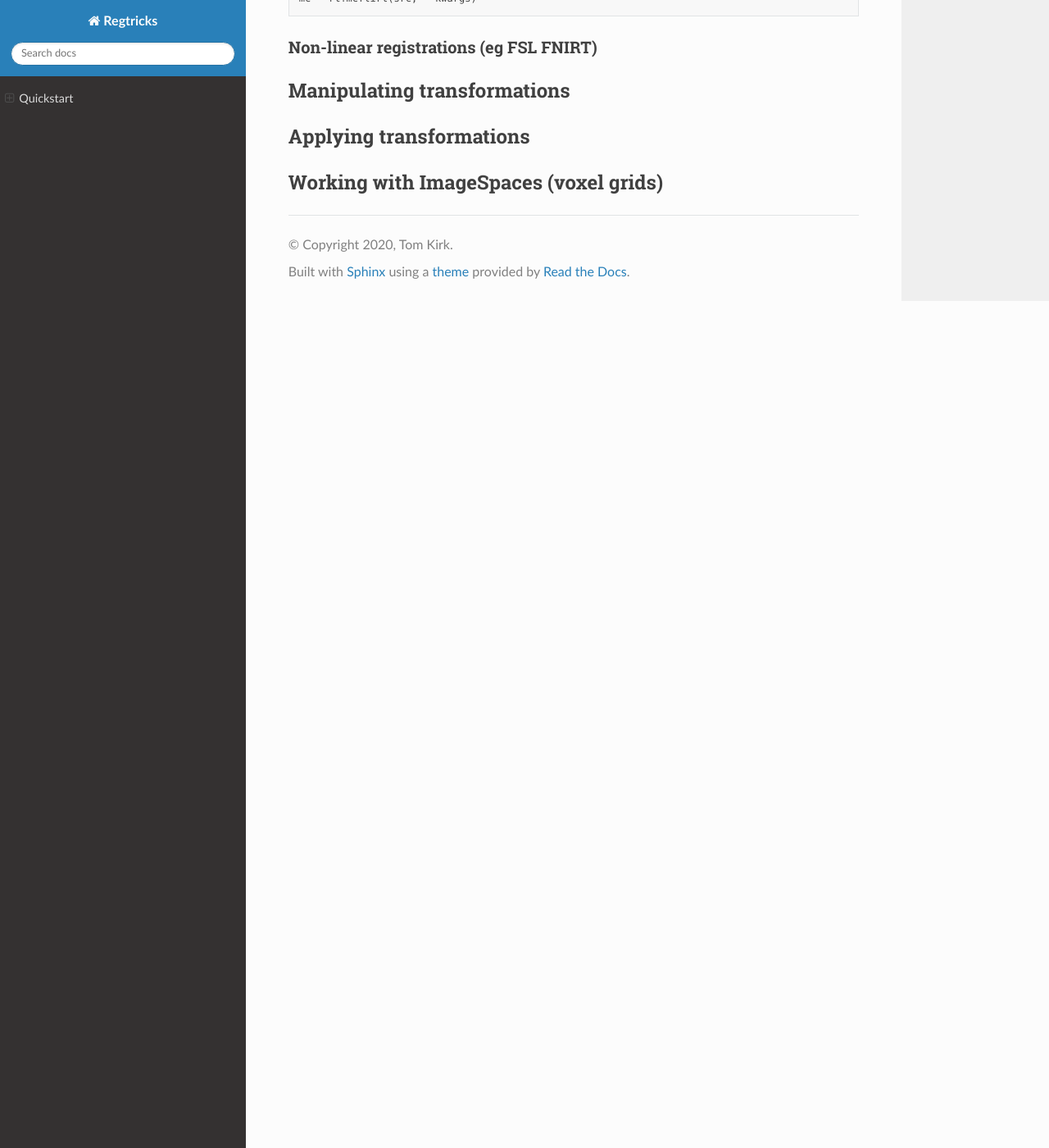
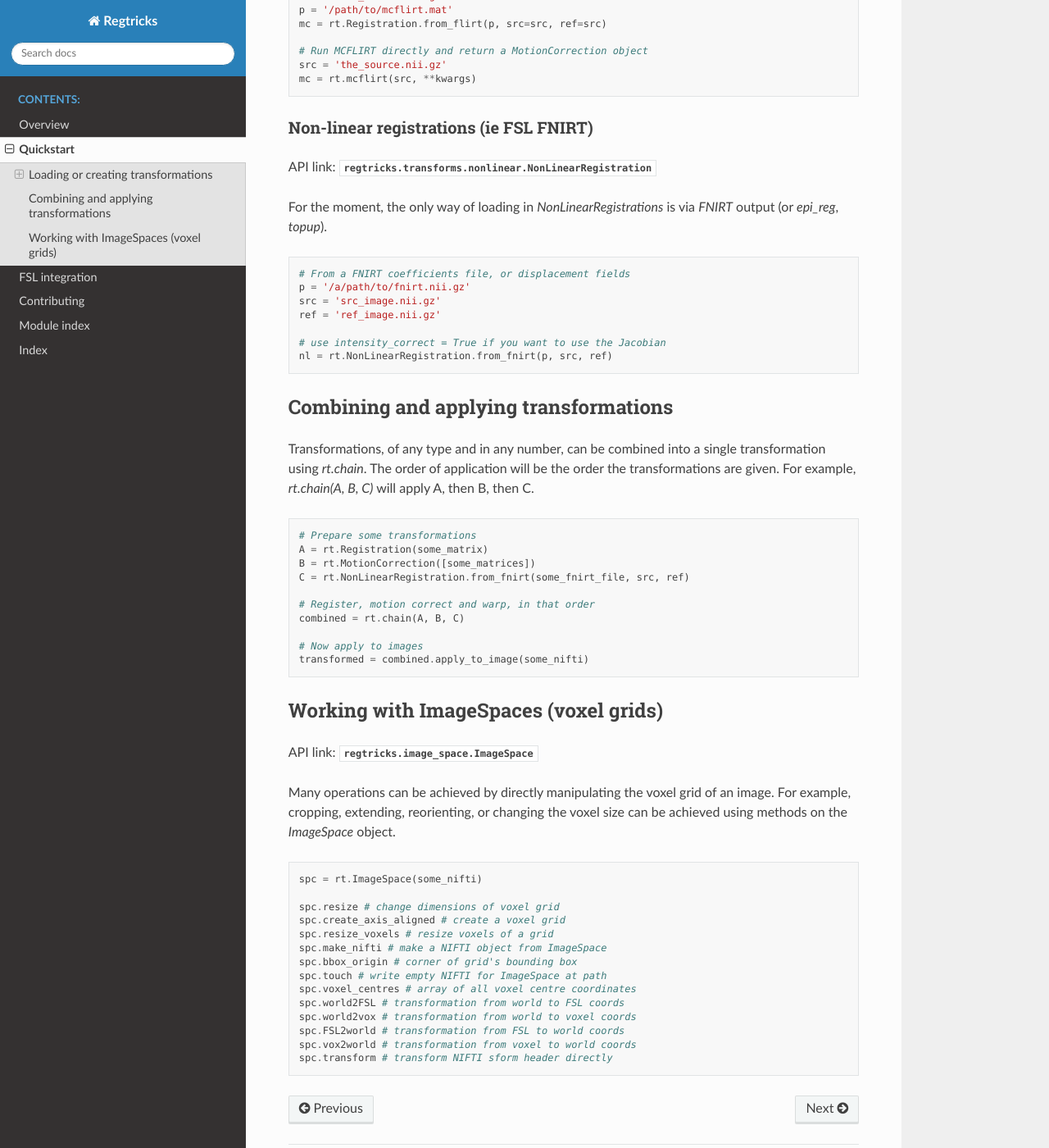
Before and after one commit to tomfrankkirk/regtricks, a Sphinx documentation site: the page built from docs/quickstart.rst, in a window 1280 px wide and 1400 px high, scrolled down 1253 px. Shown: the whole window at 82% size. Built offline with Sphinx 7.4.7 and the Read the Docs theme 2.0.0, drawn with Linux system fonts in a browser that asks for light colours; some of the changed text lies outside the part shown.

Commit message:
doc updates

````diff
--- /dev/null
+++ b/docs/genindex.rst
@@ -0,0 +1,2 @@
+Index
+=========
--- a/docs/quickstart.md
+++ /dev/null
@@ -1,71 +0,0 @@
-# Quickstart
-
-## Loading or creating transformations
-
-### Linear or affine registrations (eg FSL FLIRT)
-
-Registrations can be created from a `np.array`, a path to a text file that numpy can read, or by calling a wrapper for FLIRT. In all cases, the matrix should be 4x4 and the last row should be 0,0,0,1.
-
-```python
-import regtricks as rt
-
-# From an array
-m = np.eye(4)
-r = rt.Registration(m)
-
-# From a file that numpy can read (NB if using a FLIRT matrix see below example)
-p = '/a/path/to/file.txt'
-r = rt.Registration(r)
-
-# From a FLIRT matrix: provide the original source and reference images
-src = 'the_source.nii.gz'
-ref = 'the_reference.nii.gz'
-p = 'the_flirt_matrix.mat'
-r = rt.Registration.from_flirt(p, src=src, ref=ref)
-
-# Alternatively, you can run FLIRT directly and return a Reigstration object
-src = 'the_source.nii.gz'
-ref = 'the_reference.nii.gz'
-r = rt.flirt(src, ref, **kwargs)
-```
-
-
-### Motion corrections (eg FSL MCFLIRT)
-
-Motion corrections are stored as a sequence of Registrations (eg, for a timeseries of 50 volumes, there will be 50 registrations). They can be created from a list of `np.array`, a path to a text file that shaped (4xN) x 4, a path to a folder containing *only* files for the individual arrays, or by calling a wrapper for MCFLIRT.
-
-```python
-# From a list of arrays
-m = [ np.eye(4) for _ in range(10) ]
-mc = rt.MotionCorrection(m)
-
-# From a file that numpy can read, shaped (4xN) x 4
-p = '/a/path/to/file.txt'
-mc = rt.Registration(p)
-
-# From a directory containing individual files, named in order
-p = 'a/path/to/dir'
-mc = rt.MotionCorrection(p)
-
-# From a MCFLIRT -mats directory: provide the original src and ref images
-# Unless using MCFLIRT's -reffile option, the src and the ref are the same!
-src = 'the_source.nii.gz'
-p = '/path/to/mcflirt.mat'
-mc = rt.Registration.from_flirt(p, src=src, ref=src)
-
-# Run MCFLIRT directly and return a MotionCorrection object
-src = 'the_source.nii.gz'
-mc = rt.mcflirt(src, **kwargs)
-```
-
-### Non-linear registrations (eg FSL FNIRT)
-
-
-
-## Manipulating transformations
-
-
-## Applying transformations
-
-
-## Working with ImageSpaces (voxel grids)
--- /dev/null
+++ b/docs/quickstart.rst
@@ -0,0 +1,129 @@
+Quickstart
+==============
+
+Loading or creating transformations
+-----------------------------------------
+
+Linear or affine registrations (eg FSL FLIRT)
+^^^^^^^^^^^^^^^^^^^^^^^^^^^^^^^^^^^^^^^^^^^^^^^
+
+API link: :class:`regtricks.transforms.linear.Registration`
+
+Registrations can be created from a `np.array`, a path to a text file that numpy can read, or by calling a wrapper for FLIRT. In all cases, the matrix should be 4x4 and the last row should be 0,0,0,1.
+
+.. code-block:: python
+
+   import regtricks as rt
+
+   # From an array
+   m = np.eye(4)
+   r = rt.Registration(m)
+
+   # From a file that numpy can read (NB if using a FLIRT matrix see below example)
+   p = '/a/path/to/file.txt'
+   r = rt.Registration(r)
+
+   # From a FLIRT matrix: provide the original source and reference images
+   src = 'the_source.nii.gz'
+   ref = 'the_reference.nii.gz'
+   p = 'the_flirt_matrix.mat'
+   r = rt.Registration.from_flirt(p, src=src, ref=ref)
+
+   # Alternatively, you can run FLIRT directly and return a Reigstration object
+   src = 'the_source.nii.gz'
+   ref = 'the_reference.nii.gz'
+   r = rt.flirt(src, ref, **kwargs)
+
+
+Motion corrections (eg FSL MCFLIRT)
+^^^^^^^^^^^^^^^^^^^^^^^^^^^^^^^^^^^^^^^^^^^^^^^
+
+API link: :class:`regtricks.transforms.linear.MotionCorrection`
+
+Motion corrections are stored as a sequence of Registrations (eg, for a timeseries of 50 volumes, there will be 50 registrations). They can be created from a list of `np.array`, a path to a text file that shaped (4xN) x 4, a path to a folder containing *only* files for the individual arrays, or by calling a wrapper for MCFLIRT.
+
+.. code-block:: python
+
+   # From a list of arrays
+   m = [ np.eye(4) for _ in range(10) ]
+   mc = rt.MotionCorrection(m)
+
+   # From a file that numpy can read, shaped (4xN) x 4
+   p = '/a/path/to/file.txt'
+   mc = rt.Registration(p)
+
+   # From a directory containing individual files, named in order
+   p = 'a/path/to/dir'
+   mc = rt.MotionCorrection(p)
+
+   # From a MCFLIRT -mats directory: provide the original src and ref images
+   # Unless using MCFLIRT's -reffile option, the src and the ref are the same!
+   src = 'the_source.nii.gz'
+   p = '/path/to/mcflirt.mat'
+   mc = rt.Registration.from_flirt(p, src=src, ref=src)
+
+   # Run MCFLIRT directly and return a MotionCorrection object
+   src = 'the_source.nii.gz'
+   mc = rt.mcflirt(src, **kwargs)
+
+
+Non-linear registrations (ie FSL FNIRT)
+^^^^^^^^^^^^^^^^^^^^^^^^^^^^^^^^^^^^^^^^^^^^^^^
+
+API link: :class:`regtricks.transforms.nonlinear.NonLinearRegistration`
+
+For the moment, the only way of loading in `NonLinearRegistrations` is via `FNIRT` output (or `epi_reg`, `topup`).
+
+.. code-block:: python
+
+   # From a FNIRT coefficients file, or displacement fields
+   p = '/a/path/to/fnirt.nii.gz'
+   src = 'src_image.nii.gz'
+   ref = 'ref_image.nii.gz'
+
+   # use intensity_correct = True if you want to use the Jacobian
+   nl = rt.NonLinearRegistration.from_fnirt(p, src, ref)
+
+
+Combining and applying transformations
+-----------------------------------------
+
+Transformations, of any type and in any number, can be combined into a single transformation using `rt.chain`. The order of application will be the order the transformations are given. For example, `rt.chain(A, B, C)` will apply A, then B, then C.
+
+.. code-block:: python
+
+   # Prepare some transformations
+   A = rt.Registration(some_matrix)
+   B = rt.MotionCorrection([some_matrices])
+   C = rt.NonLinearRegistration.from_fnirt(some_fnirt_file, src, ref)
+
+   # Register, motion correct and warp, in that order
+   combined = rt.chain(A, B, C)
+
+   # Now apply to images
+   transformed = combined.apply_to_image(some_nifti)
+
+
+Working with ImageSpaces (voxel grids)
+--------------------------------------------
+
+API link: :class:`regtricks.image_space.ImageSpace`
+
+Many operations can be achieved by directly manipulating the voxel grid of an image. For example, cropping, extending, reorienting, or changing the voxel size can be achieved using methods on the `ImageSpace` object.
+
+.. code-block:: python
+
+   spc = rt.ImageSpace(some_nifti)
+
+   spc.resize # change dimensions of voxel grid
+   spc.create_axis_aligned # create a voxel grid
+   spc.resize_voxels # resize voxels of a grid
+   spc.make_nifti # make a NIFTI object from ImageSpace
+   spc.bbox_origin # corner of grid's bounding box
+   spc.touch # write empty NIFTI for ImageSpace at path
+   spc.voxel_centres # array of all voxel centre coordinates
+   spc.world2FSL # transformation from world to FSL coords
+   spc.world2vox # transformation from world to voxel coords
+   spc.FSL2world # transformation from FSL to world coords
+   spc.vox2world # transformation from voxel to world coords
+   spc.transform # transform NIFTI sform header directly
--- a/docs/regtricks.rst
+++ b/docs/regtricks.rst
@@ -60,7 +60,6 @@ regtricks.x5\_interface module
    :undoc-members:
    :show-inheritance:
 
-
 Module contents
 ---------------
 
--- a/docs/regtricks.transforms.rst
+++ b/docs/regtricks.transforms.rst
@@ -28,7 +28,6 @@ regtricks.transforms.transform module
    :undoc-members:
    :show-inheritance:
 
-
 Module contents
 ---------------
 
````
Also changed, not shown: docs/contributing.md (added, +3 -0 lines), docs/fsl.rst (added, +18 -0 lines), docs/index.rst (+30 -43 lines), 1 other file.
